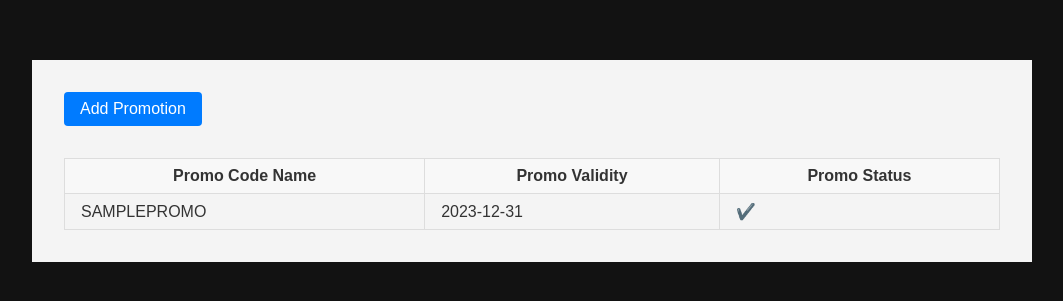
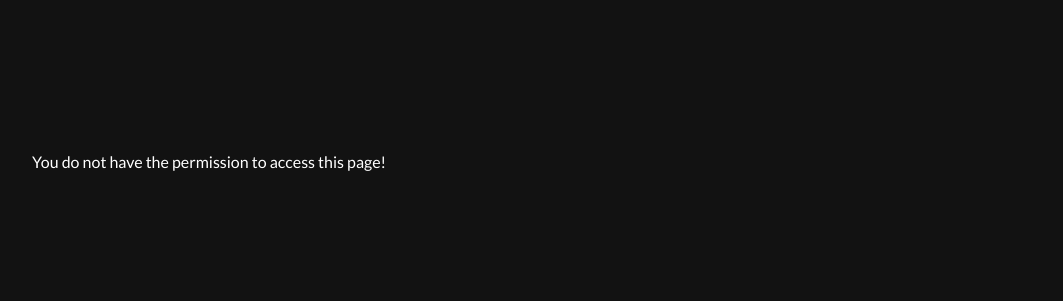
Before and after one commit to Cucumbercon/Cinema-Project, a React (Create React App) app in the folder web/: page /promotion in a window 1280 px wide. Shown: the part 159-460 px from the top of the page, without its empty margins (108-1171 px from the left). Built offline with nearby package versions, Linux system fonts and the light colour scheme; a web font is replaced by a local one.

Commit message:
modified:   idstore.txt 	modified:   web/src/pages/Admin/MovieM.js 	modified:   web/src/pages/Admin/adminPanel.js 	modified:   web/src/pages/Admin/promo.js

```diff
--- a/web/src/pages/Admin/MovieM.js
+++ b/web/src/pages/Admin/MovieM.js
@@ -20,9 +20,9 @@ function MovieManagement(props) {
         rating: '',
     });
 
-    // if (!props.isAdmin) {
-    //     return <div>You do not have the permission to access this page.</div>;
-    // }
+    if (!props.isAdmin) {
+        return <div>You do not have the permission to access this page.</div>;
+    }
 
     const handleChange = (e) => {
         const { name, value } = e.target;
--- a/web/src/pages/Admin/adminPanel.js
+++ b/web/src/pages/Admin/adminPanel.js
@@ -15,9 +15,9 @@ function AdminPanel(props) {
     const [searchTerm, setSearchTerm] = useState('');
     const navigate = useNavigate();
 
-    // if (!props.isAdmin) {
-    //     return <div>You do not have the permission to access this page.</div>;
-    // }
+    if (!props.isAdmin) {
+        return <div>You do not have the permission to access this page!!</div>;
+    }
 
   return (
     <div>
--- a/web/src/pages/Admin/promo.js
+++ b/web/src/pages/Admin/promo.js
@@ -1,7 +1,7 @@
 import React, { useState } from 'react';
 import './promo.css';
 
-function Promotion() {
+function Promotion(props) {
     const [showAddPromo, setShowAddPromo] = useState(false);
     const [promoCodes, setPromoCodes] = useState([
         {
@@ -14,6 +14,10 @@ function Promotion() {
     const handleAddPromo = () => {
         setShowAddPromo(!showAddPromo);
     };
+
+    if (!props.isAdmin) {
+        return <div>You do not have the permission to access this page!</div>;
+    }
 
     return (
         <div className="promotion-page">
```
Also changed, not shown: 1 other file (tests, documents, lock files or other folders).
